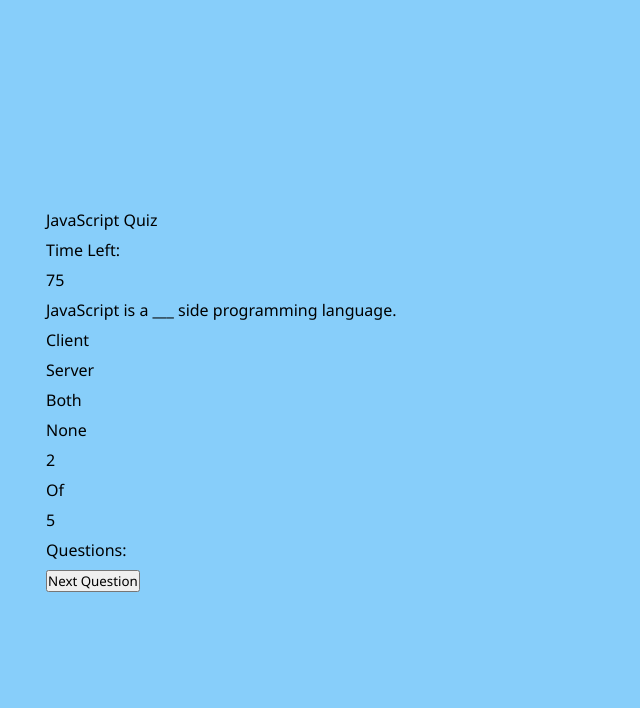
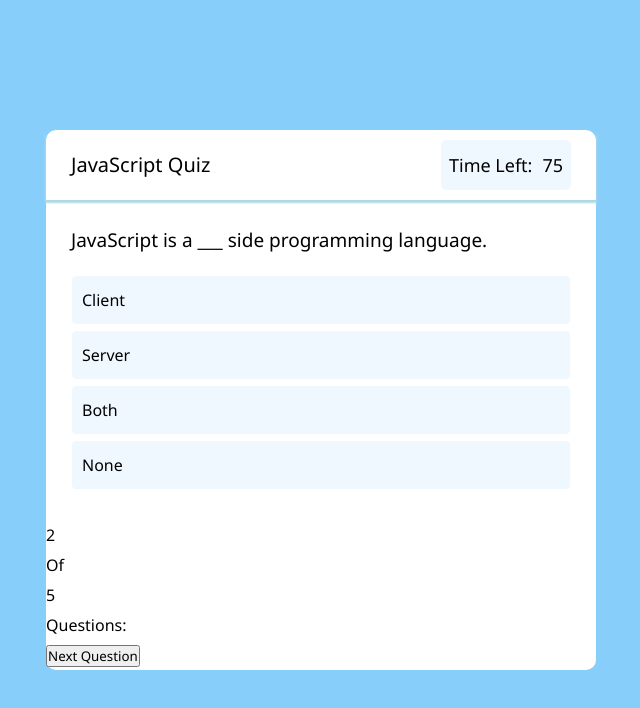
Before and after one commit to kelsieszost/pop-up-quiz, a plain HTML site: page index.html in a window 1280 px wide. Shown: the whole page, without its empty margins (319-959 px from the left). Drawn offline with Linux system fonts and the light colour scheme.

Commit message:
styling for quiz box updates

```diff
--- a/Assets/styles.css
+++ b/Assets/styles.css
@@ -20,6 +20,7 @@ body {
     transform: translate(-50%, -50%);
     border-radius: 10px;
     display: none;
+
 }
 
 .quiz-box {
@@ -29,8 +30,75 @@ body {
     transform: translate(-50%, -50%);
     line-height: 30px;
     width: 550px;
+    background-color: white;
+    border-radius: 10px;
 }
-.start-quiz-box .start-quiz-box-title, {
+
+.quiz-box header {
+    height: 70px;
+    padding: 0 25px;
+    display: flex;
+    justify-content: space-between;
+    align-items: center;
+    font-size: 20px;
+    font-weight: 200px;
+    border-radius: 5px 5px 0 0;
+    box-shadow: 0 2px 2px 1px lightblue;
+}
+
+.quiz-box header .title {
+    font-size: 20px;
+    font-weight: 200px;
+}
+
+.quiz-box header .timer {
+    display: flex;
+    align-items: center;
+    justify-content: space-between;
+    font-size: 18px;
+    width: 130px;
+    height: 50px;
+    background-color: aliceblue;
+    padding: 0 8px;
+    border-radius: 5px;
+}
+
+.quiz-box header .timer .timer-text {
+    user-select: none;
+}
+
+.quiz-box header .timer .timer-seconds {
+    user-select: ;
+}
+
+.quiz-box section {
+    padding: 25px 25px 25px 25px;
+}
+
+.questions {
+    font-size: 19px;
+    font-weight: 300;
+    height: 50px;
+}
+
+.selection-list {
+    padding: 25px;
+    display: block;
+}
+
+.selection {
+    background-color: aliceblue;
+    height: 50px;
+    padding: 5px 10px;
+    border: 1px solid white;
+    margin-bottom: 5px;
+    display: flex;
+    align-items: center;
+    border-radius: 5px;
+    justify-content: space-between;
+}
+
+.start-quiz-box .start-quiz-box-title {
     height: 50px;
     width: 100%;
     display: flex;
```
